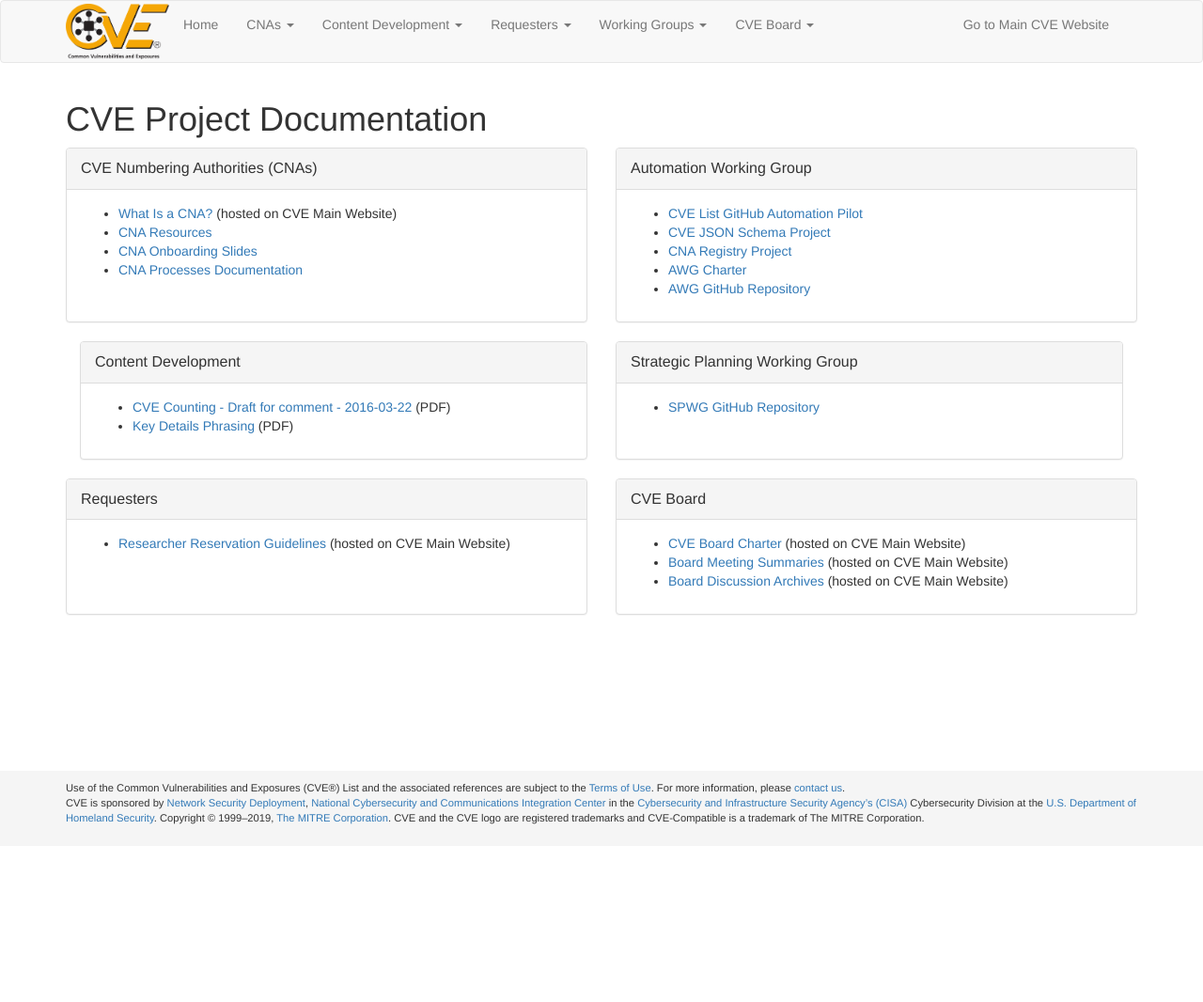
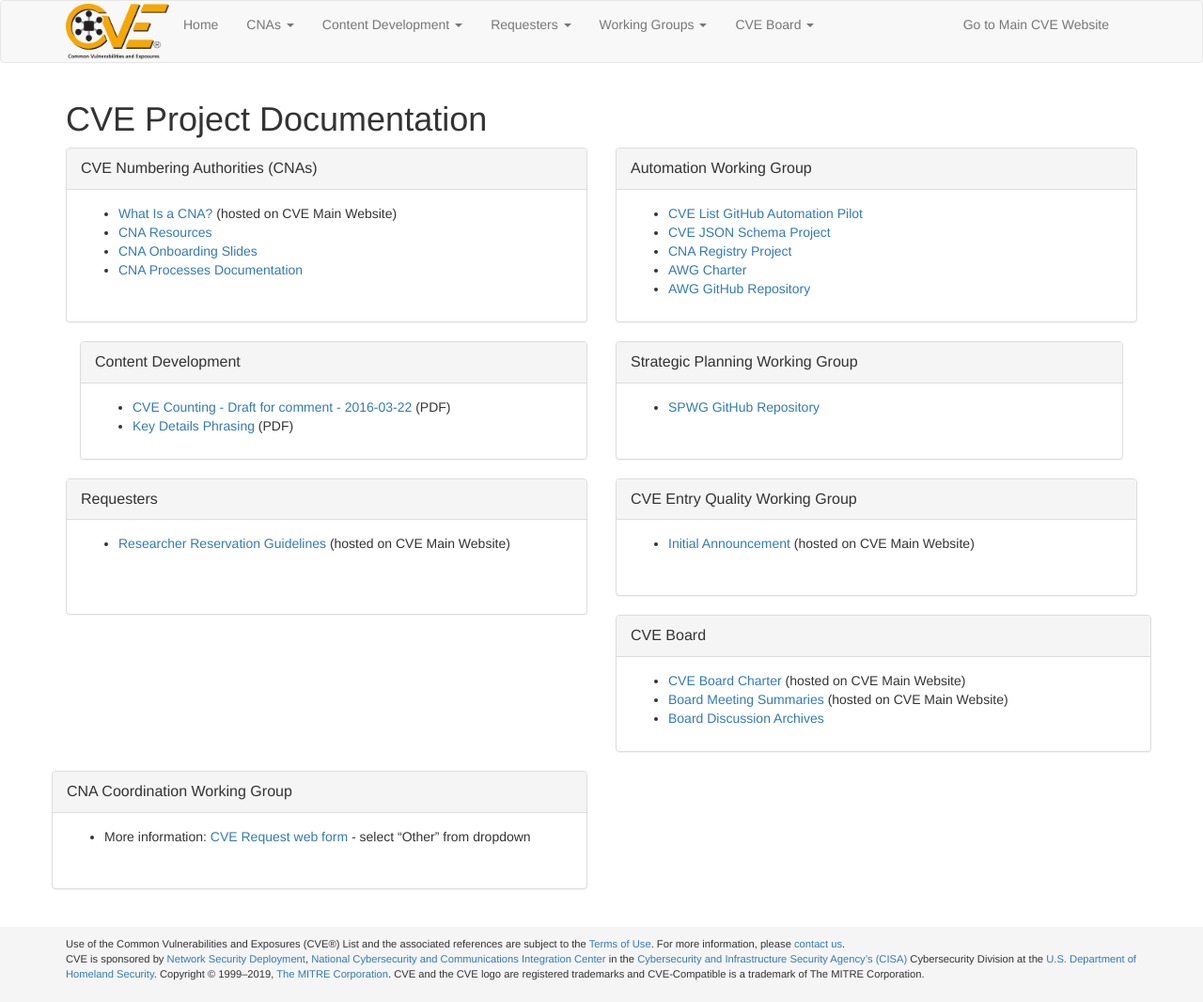
Before and after one commit to CVEProject/cveproject.github.io, a Jekyll site: the page built from docs/index.md, in a window 1280 px wide. Shown: the whole page at 94% size. Built offline with Jekyll 4.4.1, drawn with Linux system fonts in a browser that asks for light colours; nearby versions of some CDN libraries; before the commit the page ends 900 px from its top, so only the background shows below that.

Commit message:
Update /doc/index.md
Added two new WGs: CVE Entry Quality & CNA Coordination

```diff
--- a/docs/index.md
+++ b/docs/index.md
@@ -86,6 +86,22 @@ layout: page
     </div>
   </div>
 
+  <div class="col-md-6">
+    <div class="panel panel-default">
+      <div class="panel-heading">
+        <div class="panel-title">CVE Entry Quality Working Group</div>
+      </div>
+      <div class="panel-body">
+       <ul>
+         <li markdown="span">[Initial Announcement](https://cve.mitre.org/data/board/archives/2018-11/msg00004.html) (hosted on CVE Main Website)</li>
+       </ul>
+       <br>
+      </div>
+    </div>
+  </div>
+
+<div class="row">
+
  <div class="col-md-6">
     <div class="panel panel-default">
       <div class="panel-heading">
@@ -95,10 +111,24 @@ layout: page
         <ul>
            <li markdown="span">[CVE Board Charter](https://cve.mitre.org/community/board/charter.html) (hosted on CVE Main Website)</li>
            <li markdown="span">[Board Meeting Summaries](https://cve.mitre.org/community/board/archive.html#meeting_summaries) (hosted on CVE Main Website)</li>
-           <li markdown="span">[Board Discussion Archives](https://cve.mitre.org/community/board/archive.html#board_mail_list_archive) (hosted on CVE Main Website)</li>
+           <li markdown="span">[Board Discussion Archives](https://cve.mitre.org/community/board/archive.html#board_mail_list_archive)</li>
        </ul>
       </div>
     </div>
   </div>
 
+  <div class="col-md-6">
+    <div class="panel panel-default">
+      <div class="panel-heading">
+        <div class="panel-title">CNA Coordination Working Group</div>
+      </div>
+      <div class="panel-body">
+       <ul>
+         <li markdown="span">More information: [CVE Request web form](https://cveform.mitre.org/) - select “Other” from dropdown</li>
+       </ul>
+       <br>
+      </div>
+    </div>
+  </div>
+
 </div>
```
